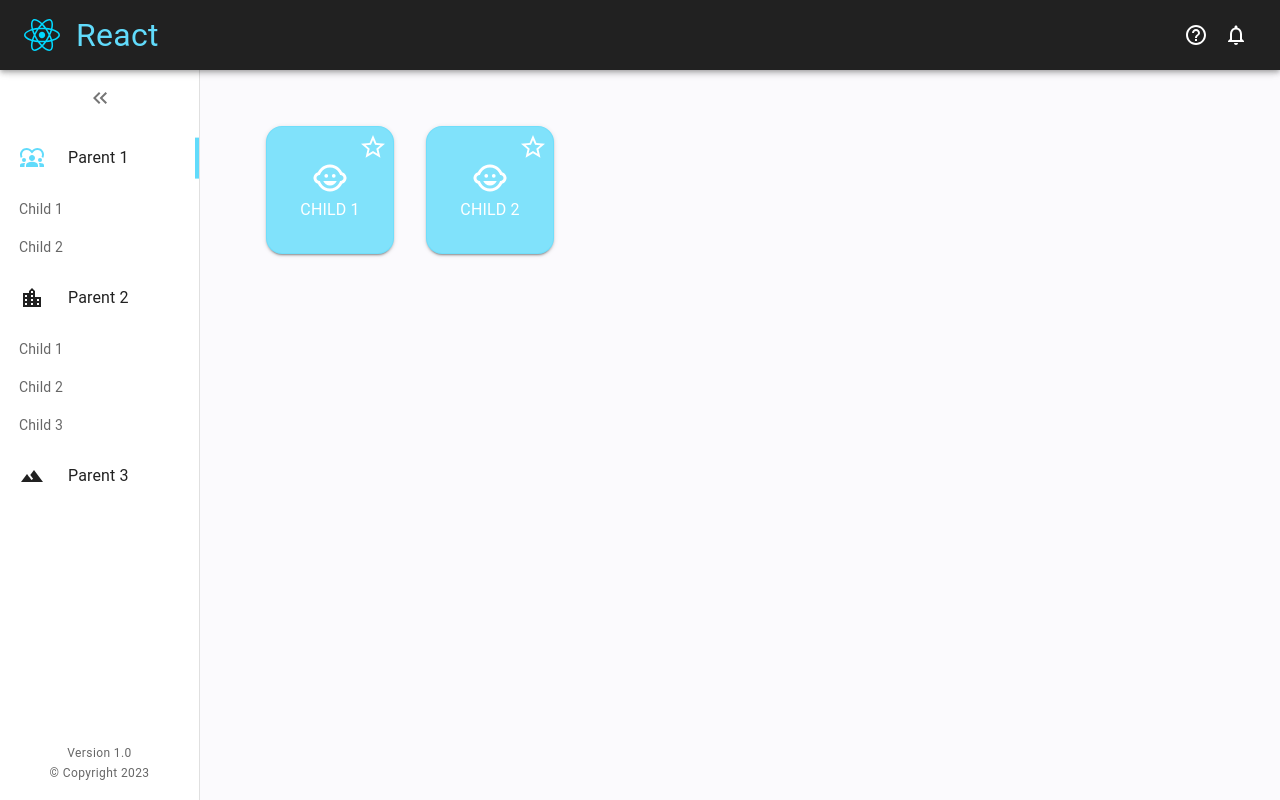
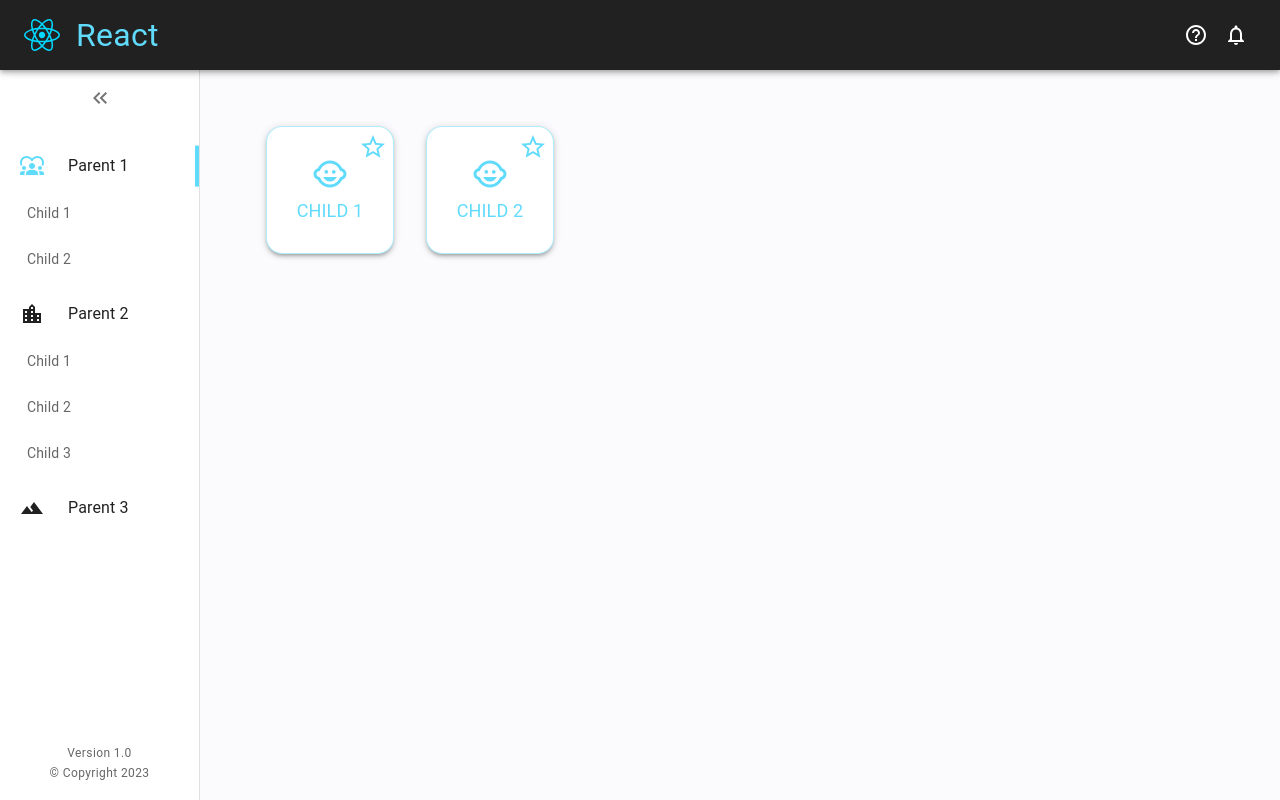
Before and after one commit to thisisfrey/react-navigation-component, a React (Vite) app: page /parent-one in a window 1280 px wide. Both pictures are taken after a click on the button 32 px from the left and 103 px from the top of the page. Built offline with nearby package versions, Linux system fonts and the light colour scheme.

Commit message:
Added snackbar alert

```diff
--- a/src/shared/moduleView/moduleView.tsx
+++ b/src/shared/moduleView/moduleView.tsx
@@ -3,6 +3,7 @@ import { content, flatContent, IContent } from "../../shared/content/content";
 import { Box, Typography } from "@mui/material";
 import { useState, useEffect } from "react";
 import useFavorites from "src/hooks/useFavorites";
+import Snackbar, { ESeverity } from "../snackbar/snackbar";
 
 interface IModuleView {
   name?: string;
@@ -11,6 +12,8 @@ interface IModuleView {
 
 function ModuleView({ name, isFavorites = false }: IModuleView) {
   const [modules, setModules] = useState<IContent[]>([]);
+  const [showSnackbar, setShowSnackbar] = useState(false);
+  const [sbMessage, setSbMessage] = useState("");
 
   const { favorites, changeFavorites } = useFavorites();
 
@@ -37,7 +40,14 @@ function ModuleView({ name, isFavorites = false }: IModuleView) {
           key={index}
           id={module.id}
           isFavorite={favorites.includes(module.id)}
-          onChangeFavorite={(id) => changeFavorites(id)}
+          onChangeFavorite={(id) => {
+            changeFavorites(id), setShowSnackbar(true);
+            setSbMessage(
+              favorites.includes(module.id)
+                ? `Removed ${module.name} from Favorites`
+                : `Added ${module.name} to Favorites`
+            );
+          }}
         />
       ))}
       {modules?.length === 0 && (
@@ -54,6 +64,12 @@ function ModuleView({ name, isFavorites = false }: IModuleView) {
           </Typography>
         </Box>
       )}
+      <Snackbar
+        open={showSnackbar}
+        message={sbMessage}
+        severity={ESeverity.SUCCESS}
+        closeSnackbar={() => setShowSnackbar(false)}
+      />
     </>
   );
 }
--- a/src/shared/navigation/components/moduleItem.tsx
+++ b/src/shared/navigation/components/moduleItem.tsx
@@ -26,24 +26,17 @@ export const ModuleItem = ({ module, expanded }: IModuleItem) => {
     <ListItem
       sx={{
         display: expanded ? "true" : "none",
-        padding: "1px 0 1px 3px",
+        marginLeft: "10px",
+        padding: "1px",
       }}
       onClick={() => navigate(route)}
     >
       <ListItemButton
         sx={{
-          paddingTop: "2px",
-          paddingBottom: "2px",
           "&:after": isSelectedModule ? SelectedStyle : {},
         }}
       >
-        <ListItemText
-          sx={{
-            paddingTop: "2px",
-            paddingBottom: "2px",
-          }}
-          secondary={module.name}
-        />
+        <ListItemText secondary={module.name} />
       </ListItemButton>
     </ListItem>
   );
--- a/src/shared/navigation/components/navItem.tsx
+++ b/src/shared/navigation/components/navItem.tsx
@@ -34,7 +34,7 @@ export const NavItem = ({ el, expanded }: INavItem) => {
   const navigate = useNavigate();
 
   return (
-    <Box sx={{ marginBottom: "8px" }}>
+    <Box sx={{ marginTop: "8px" }}>
       <Tooltip title={expanded ? "" : el.name} placement="right">
         <ListItem
           disablePadding
--- /dev/null
+++ b/src/shared/snackbar/snackbar.tsx
@@ -0,0 +1,43 @@
+import { Alert, Snackbar as MuiSnackbar } from "@mui/material";
+
+interface ISnackbar {
+  open: boolean;
+  message: string;
+  severity: ESeverity;
+  closeSnackbar: () => void;
+}
+
+export enum ESeverity {
+  ERROR = "error",
+  WARNING = "warning",
+  INFO = "info",
+  SUCCESS = "success",
+}
+
+function Snackbar({ open, message, severity, closeSnackbar }: ISnackbar) {
+  const handleClose = (
+    event?: React.SyntheticEvent | Event,
+    reason?: string
+  ) => {
+    if (reason === "clickaway") {
+      return;
+    }
+
+    closeSnackbar();
+  };
+
+  return (
+    <MuiSnackbar
+      open={open}
+      autoHideDuration={3000}
+      anchorOrigin={{ vertical: "bottom", horizontal: "right" }}
+      onClose={handleClose}
+    >
+      <Alert onClose={handleClose} severity={severity} sx={{ width: "100%" }}>
+        {message}
+      </Alert>
+    </MuiSnackbar>
+  );
+}
+
+export default Snackbar;
--- a/src/shared/tile/tile.tsx
+++ b/src/shared/tile/tile.tsx
@@ -29,14 +29,19 @@ const Tile = ({
   return module ? (
     <Button
       sx={{
-        backgroundColor: "primary.light",
-        color: "white",
-        boxShadow: 2,
+        backgroundColor: "white",
+        color: "primary.main",
+        boxShadow: 3,
         margin: "1rem",
         padding: "5px",
         width: "8rem",
         height: "8rem",
         cursor: "pointer",
+        "&:hover": {
+          backgroundColor: "primary.light",
+          color: "white",
+          boxShadow: "none",
+        },
       }}
       variant="outlined"
       onClick={() => navigate(module.fullRoute)}
@@ -79,7 +84,9 @@ const Tile = ({
         >
           {icon ? icon : module.icon}
         </Box>
-        <Typography>{name ? name : module.name}</Typography>
+        <Typography sx={{ fontSize: "18px", margin: "3px" }}>
+          {name ? name : module.name}
+        </Typography>
       </Box>
     </Button>
   ) : (
```
